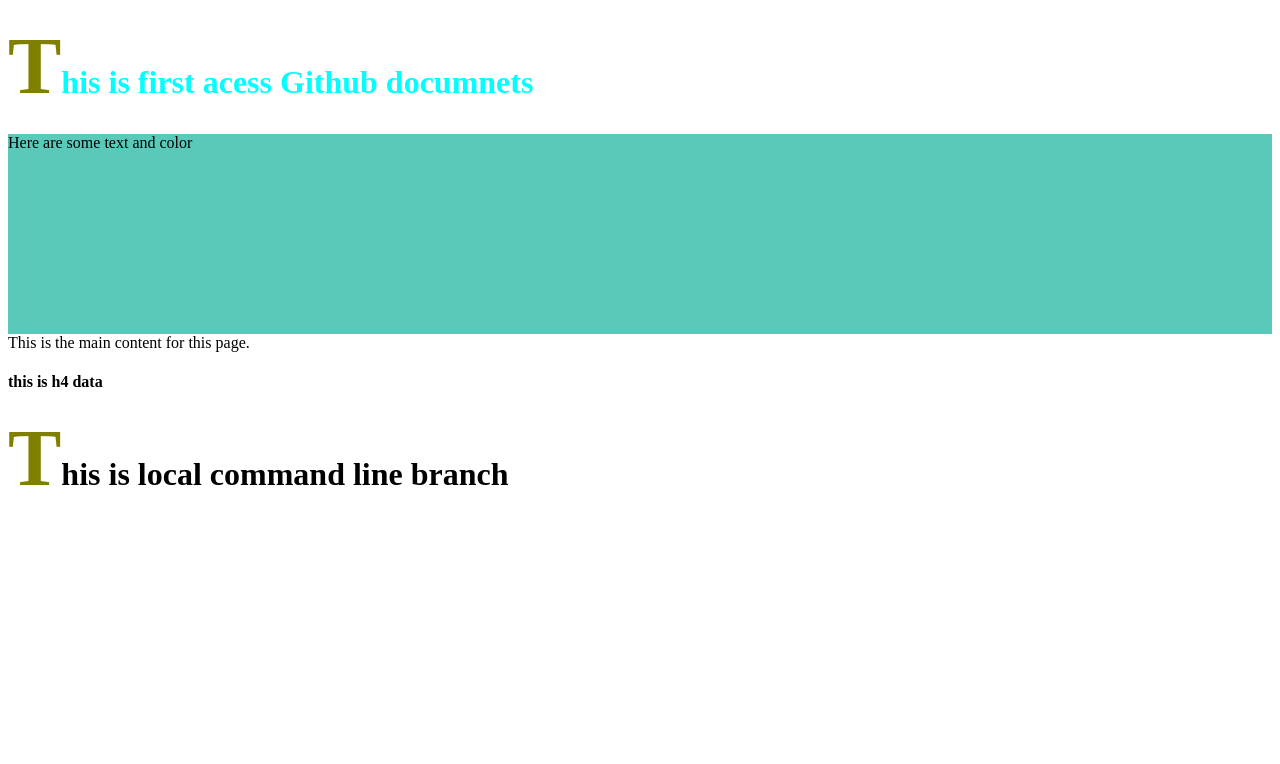
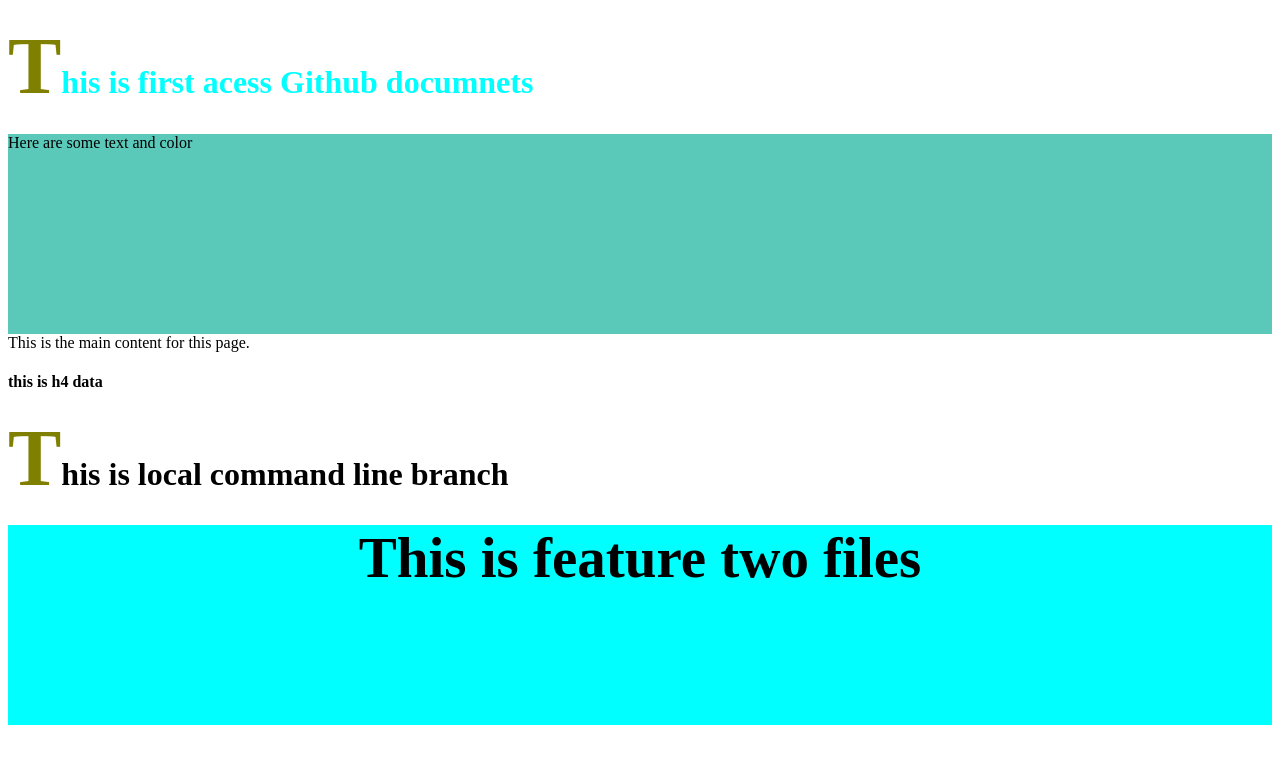
Before and after one commit to julhas120/remote, a plain HTML site: page index.html in a window 1280 px wide. Drawn offline with Linux system fonts and the light colour scheme.

Commit message:
div feature2 added

```diff
--- a/index.html
+++ b/index.html
@@ -15,6 +15,12 @@
             margin: auto;
             background: rgb(91, 201, 186);
         }
+        .feature2 {
+            background-color: aqua;
+            font-size: 57px;
+            text-align: center;
+            font-weight: bold;
+        }
     </style>
 </head>
 <body>
@@ -26,5 +32,7 @@
 
 
     <h1>This is local command line branch</h1>
+
+    <div class="feature2">This is feature two files</div>
 </body>
 </html>
```
